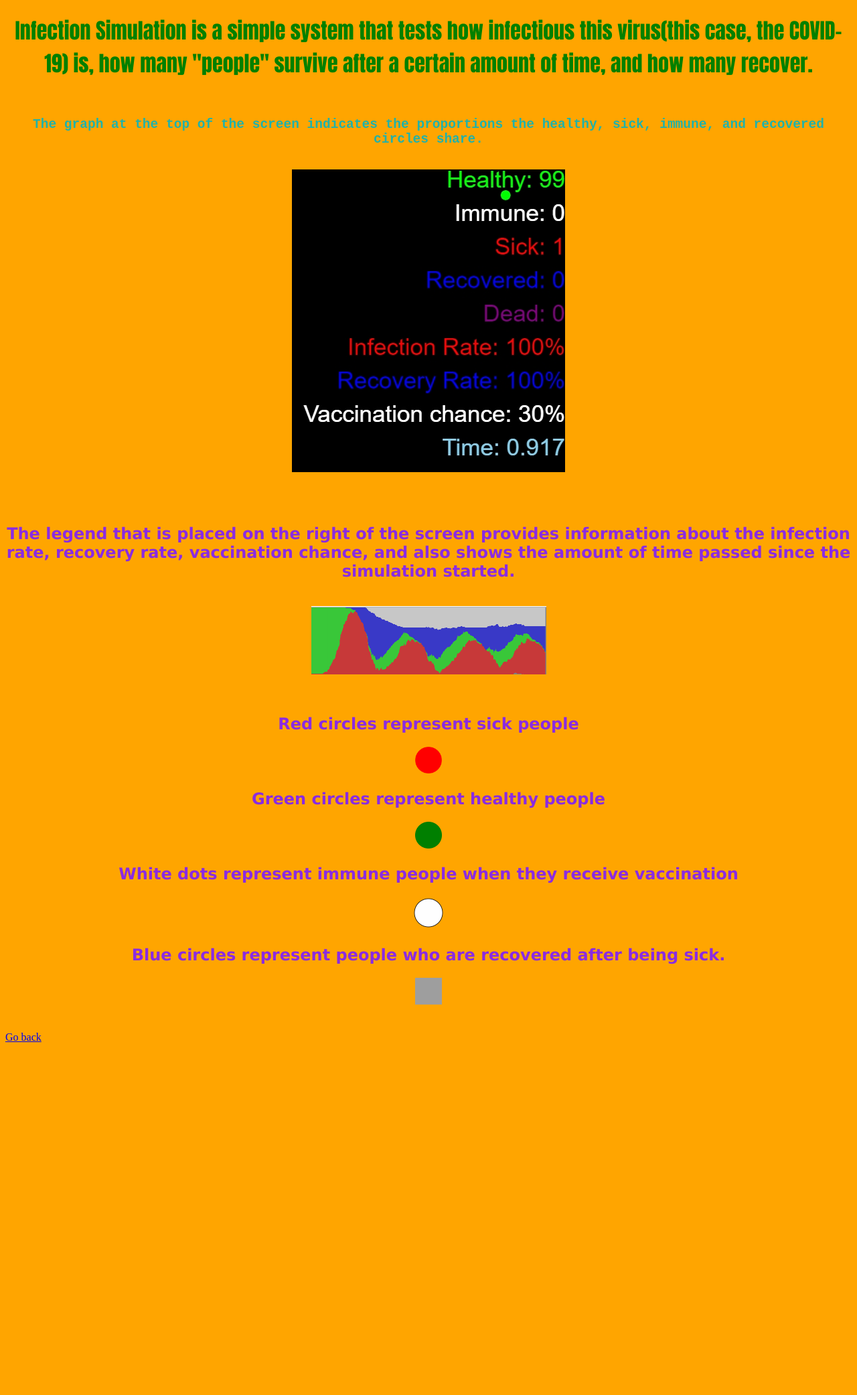
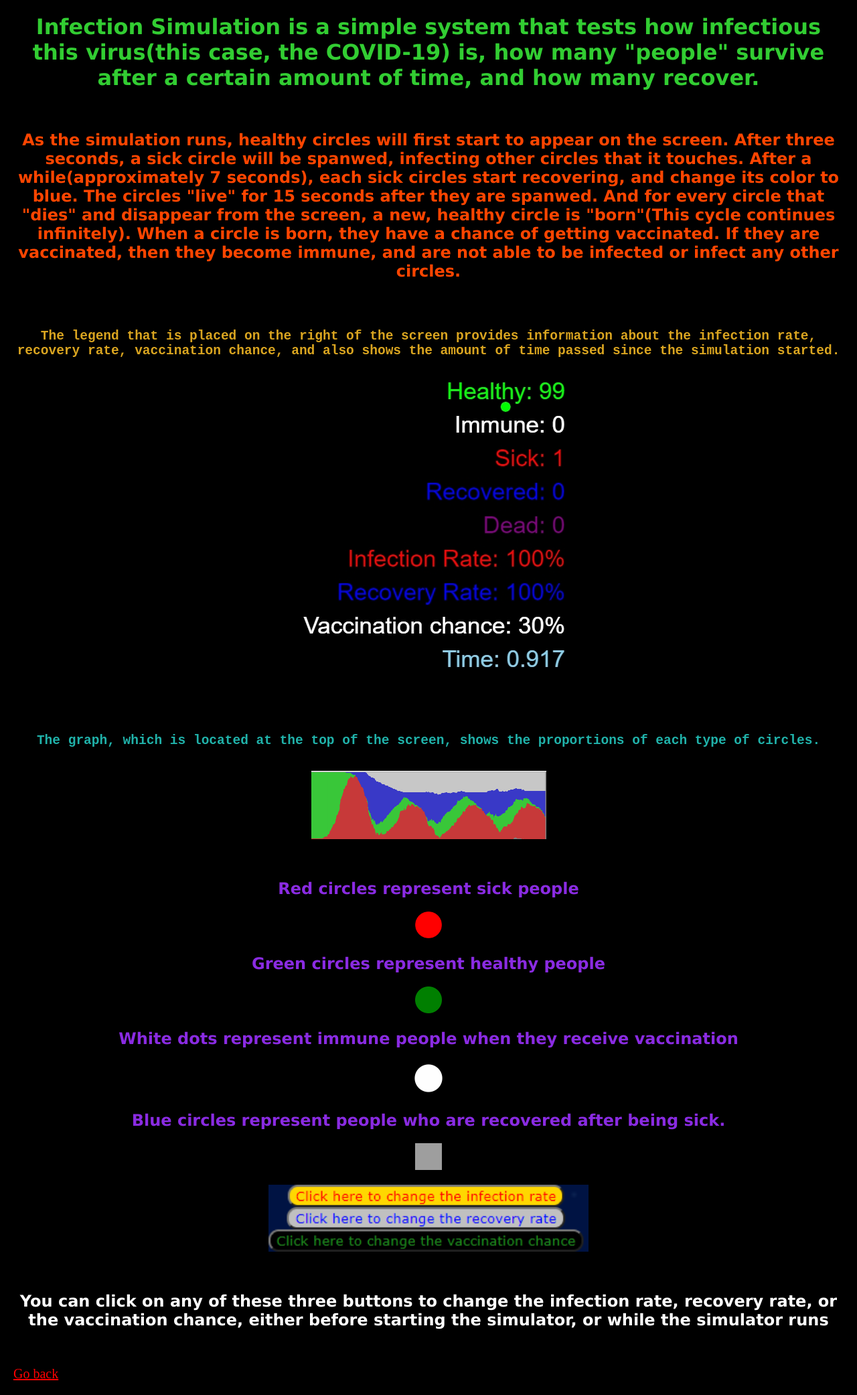
Before and after one commit to StephenYoon2006/Infection-simulation, a plain HTML site: page about.html in a window 1280 px wide. Shown: the whole page at 67% size. Before the commit the page ends 1566 px from the top, so only its background shows below. Drawn offline with Linux system fonts and the light colour scheme; grey boxes are pictures that could not be loaded.

Commit message:
summary(required)

```diff
--- a/about.html
+++ b/about.html
@@ -1,26 +1,11 @@
 <!DOCTYPE html>
 <html>
 <head>
+    <link rel = "stylesheet" href = "./style.css">
     <style>
         body{
-            background-color: orange;
-        }
-        #intro{
-            color:green;
-            font-family:Impact, Haettenschweiler, 'Arial Narrow Bold', sans-serif
-        }
-        #graphdescription{
-            color:lightseagreen;
-            font-family:monospace;
-
-        }
-        #legenddescription{
-            color:blueviolet;
-            font-family:Verdana, Geneva, Tahoma, sans-serif
-        }
-        .circletype{
-            color:blueviolet;
-            font-family: Verdana, Geneva, Tahoma, sans-serif
+            background-color: black;
+            margin: 20px;
         }
     </style>
 </head>
@@ -28,11 +13,13 @@
     <center>
     <h1 id = "intro">Infection Simulation is a simple system that tests how infectious this virus(this case, the COVID-19) is, how many "people" survive after a certain amount of time, and how many recover.</h1>
     <br>
-    <h2 id = "graphdescription">The graph at the top of the screen indicates the proportions the healthy, sick, immune, and recovered circles share.</h2>
+    <h2 id = "explanation">As the simulation runs, healthy circles will first start to appear on the screen. After three seconds, a sick circle will be spanwed, infecting other circles that it touches. After a while(approximately 7 seconds), each sick circles start recovering, and change its color to blue. The circles "live" for 15 seconds after they are spanwed. And for every circle that "dies" and disappear from the screen, a new, healthy circle is "born"(This cycle continues infinitely). When a circle is born, they have a chance of getting vaccinated. If they are vaccinated, then they become immune, and are not able to be infected or infect any other circles.</h2></h1>
+    <br><br>
+    <h2 id = "legenddescription">The legend that is placed on the right of the screen provides information about the infection rate, recovery rate, vaccination chance, and also shows the amount of time passed since the simulation started.</h2>
     <br>
-    <img src = "legend.jpg" >
+    <img src = "legend.jpg">
     <br><br><br><br>
-    <h2 id = "legenddescription">The legend that is placed on the right of the screen provides information about the infection rate, recovery rate, vaccination chance, and also shows the amount of time passed since the simulation started.</h2>
+    <h2 id = "graphdescription">The graph, which is located at the top of the screen, shows the proportions of each type of circles.</h2>
     <br>
     <img src = "graph.png";>
     <br><br><br>
@@ -44,6 +31,10 @@
     <img src = "immune.png", width = 50px, height = 50px>
     <h2 class = "circletype">Blue circles represent people who are recovered after being sick.</h2>
     <img src = "recoveredcircle.png", width = 40px, height = 40px>
+    <br><br>
+    <img src = "change buttons.png",width = 100px, height = 100px></a>
+    <br><br><br>
+    <h2 id = "buttonInstructions">You can click on any of these three buttons to change the infection rate, recovery rate, or the vaccination chance, either before starting the simulator, or while the simulator runs</h2>
     </center>
     <br><br>
     <a href = "index.html", id = "goBack">Go back</a>
--- a/game.js
+++ b/game.js
@@ -1,4 +1,4 @@
-let height = window.innerHeight-45;
+let height = window.innerHeight-65;
 let width = window.innerWidth;
 let circle = new Circle();
 let circles = [];
--- a/style.css
+++ b/style.css
@@ -1,6 +1,5 @@
 body{
     margin: 0;
-    overflow: hidden;
 }
 h1{
     color:red;
@@ -24,10 +23,47 @@
 #infectionRate{
     color:red;
     background-color: gold;
+    font-family: Verdana, Geneva, Tahoma, sans-serif;
+    border-radius: 10px;
 }
 
 
 #recoveryRate{
     color: blue;
     background-color:silver;
+    font-family: Verdana, Geneva, Tahoma, sans-serif;
+    border-radius: 10px;
 }
+
+#vaccinationChance{
+    color: forestgreen;
+    background-color: black;
+    font-family: Verdana, Geneva, Tahoma, sans-serif;
+    border-radius: 10px;
+}
+
+#explanation{
+    color: orangered;
+    font-family: Verdana, Geneva, Tahoma, sans-serif;
+}
+#intro{
+    color:limegreen;
+    font-family:Verdana, Geneva, Tahoma, sans-serif;
+}
+#graphdescription{
+    color:lightseagreen;
+    font-family:monospace;
+
+}
+#legenddescription{
+    color:goldenrod;
+    font-family:monospace
+}
+.circletype{
+    color:blueviolet;
+    font-family: Verdana, Geneva, Tahoma, sans-serif
+}
+#buttonInstructions{
+    color: white;
+    font-family: Verdana, Geneva, Tahoma, sans-serif
+}
```
Also changed, not shown: simulation.html (+14 -0 lines), change buttons.png (added).
